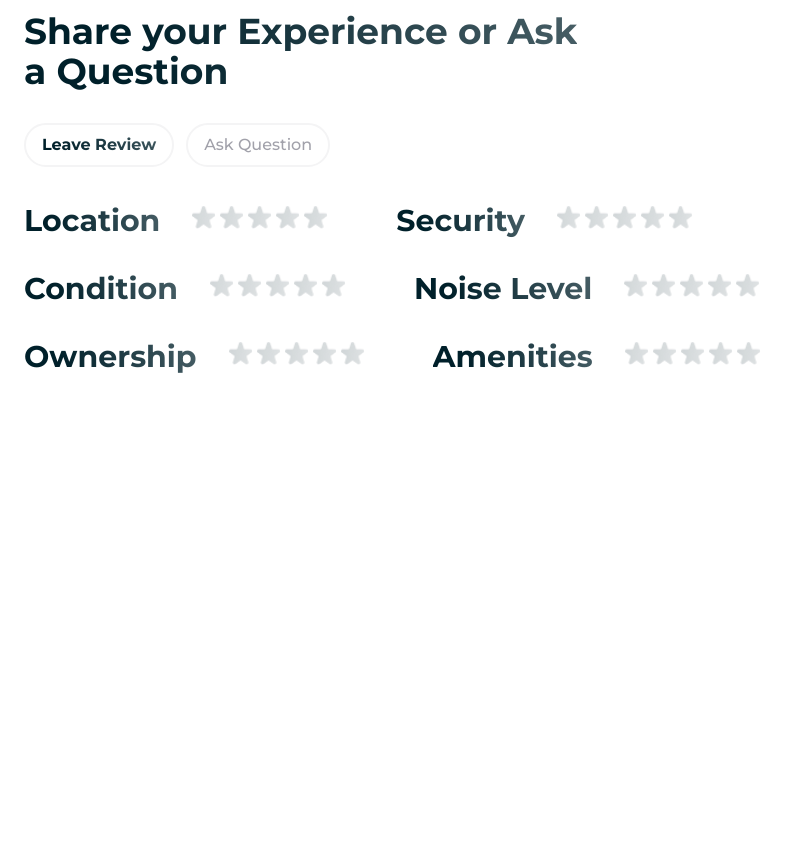
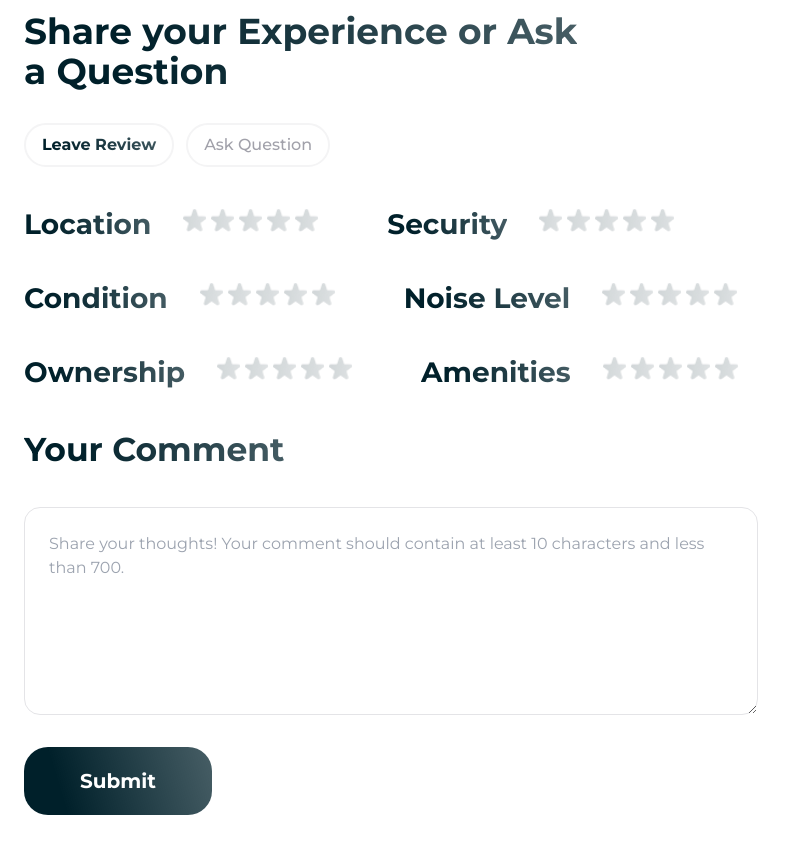
Before and after one commit to HumptyDumpy01/viaproperty-app, a Next.js app: page /properties/1 in a window 1280 px wide. Shown: the part 3200-4053 px from the top of the page, without its empty margins (0-799 px from the left). Before the commit the page ends 3703 px from the top, so only its background shows below. Built offline with nearby package versions, Linux system fonts and the light colour scheme.

Commit message:
User can switch between adding review comment or asking a question comment.

```diff
--- a/app/properties/[id]/page.tsx
+++ b/app/properties/[id]/page.tsx
@@ -1,6 +1,6 @@
 'use client';
 
-import { useState } from 'react';
+import React, { useState } from 'react';
 import { AccordionFeatureType } from '@/utils/types/AccordionFeatureType';
 import Accordion from '@/components/Layout/Accordion/AccordionPropertyDescription/Accordion';
 import PropertyGallery from '@/components/PropertyDescription/Layout/PropertyGallery';
@@ -16,9 +16,9 @@ import AboutLandlord from '@/components/PropertyDescription/Layout/AboutLandlord
 import PropertyComments, { CommentType } from '@/components/PropertyDescription/Layout/PropertyComments';
 import HeadingMedium from '@/components/Typography/HeadingMedium';
 import RenterReviewsMetrics from '@/components/PropertyDescription/Layout/RenterReviewsMetrics';
+import { ActiveFilterTypeQuestions } from '@/utils/types/activeFilterTypeQuestions';
 import BadgeRounded from '@/components/UI/Badge/BadgeRounded';
-import { ActiveFilterTypeQuestions } from '@/utils/types/activeFilterTypeQuestions';
-import StarRating from '@/components/UI/Input/StarRating';
+import LeaveComment from '@/components/PropertyDescription/Layout/LeaveComment';
 
 /*type PropertyDescriptionType = {
   // children: ReactNode;
@@ -29,9 +29,18 @@ export type LeaveCommentBadgeType = `Leave Review` | `Ask Question`;
 export default function PropertyDescription(/*{  }: PropertyDescriptionType*/) {
   const [activeState, setActiveState] = useState<AccordionFeatureType>(`description`);
   const [activeLeaveCommentBadge, setActiveLeaveCommentBadge] = useState<LeaveCommentBadgeType>(`Leave Review`);
+  const [reviewsAvailable, setReviewsAvailable] = useState<boolean>(true);
 
 
   const handleSetLeaveCommentBadge = (switchTo: CommentType | ActiveFilterTypeQuestions | LeaveCommentBadgeType) => {
+
+    if (switchTo === 'Leave Review') {
+      setReviewsAvailable(true);
+    }
+    if (switchTo === 'Ask Question') {
+      setReviewsAvailable(false);
+    }
+
     if (switchTo === 'Leave Review' || switchTo === 'Ask Question') {
       setActiveLeaveCommentBadge(switchTo);
     }
@@ -82,12 +91,10 @@ export default function PropertyDescription(/*{  }: PropertyDescriptionType*/) {
               <PropertyComments />
             </div>
 
-            <div className={``}>
-              <h2 className={`text-4xl bg-clip-text text-transparent bg-linear-main-dark-blue font-bold flex w-fit
-                mb-8`}>Share your Experience or Ask <br /> a Question</h2>
-
-              <div className={`flex gap-3 mb-9`}>
-
+            <div>
+              <LeaveComment available={{ reviews: reviewsAvailable, questions: true }} badges={
+                (
+                  <>
                     <BadgeRounded setActiveFilter={handleSetLeaveCommentBadge} label={`Leave Review`} color={`blue`}
                                   type={`lg`}
                                   state={activeLeaveCommentBadge} />
@@ -95,27 +102,9 @@ export default function PropertyDescription(/*{  }: PropertyDescriptionType*/) {
                     <BadgeRounded setActiveFilter={handleSetLeaveCommentBadge} label={`Ask Question`} color={`blue`}
                                   type={`lg`}
                                   state={activeLeaveCommentBadge} />
-
-              </div>
-
-              <div className={`flex flex-col gap-8`}>
-                <div className={`flex items-center gap-16`}>
-                  <StarRating name={`location`} label={`Location`} />
-                  <StarRating label={`Security`} name={`security`} />
-                </div>
-
-                <div className={`flex items-center gap-16`}>
-                  <StarRating name={`condition`} label={`Condition`} />
-                  <StarRating name={`noiseLevel`} label={`Noise Level`} />
-                </div>
-
-                <div className={`flex items-center gap-16`}>
-                  <StarRating name={`ownership`} label={`Ownership`} />
-                  <StarRating name={`amenities`} label={`Amenities`} />
-                </div>
-                <div>
-                </div>
-              </div>
+                  </>
+                )
+              } />
 
             </div>
 
--- a/components/Layout/Comment/Comment.tsx
+++ b/components/Layout/Comment/Comment.tsx
@@ -104,7 +104,7 @@ export default function
         {leaveReplyOpen && (
           <>
             <ReplyOnComment setLeaveReplyOpen={setLeaveReplyOpen} btnLabel={`Add Reply`} textareaName={`reply`}
-                            textareaWidth={340} />
+                            textareaWidth={`w-[370px]`} />
           </>
         )}
       </div>
--- a/components/Layout/Comment/ReplyOnComment.tsx
+++ b/components/Layout/Comment/ReplyOnComment.tsx
@@ -1,7 +1,7 @@
 // 'use client';
 
 type ReplyOnCommentType = {
-  textareaWidth: number;
+  textareaWidth: string;
   textareaName: string;
   setLeaveReplyOpen: (arg: boolean) => void;
   btnLabel: string;
@@ -20,7 +20,7 @@ export default function ReplyOnComment({
     <>
       <div className={`flex`}>
         <form className={`flex flex-col gap-3`}>
-          <Textarea name={textareaName} width={textareaWidth} />
+          <Textarea name={textareaName} widthClass={textareaWidth} />
           <div className={`flex items-center gap-3`}>
             <button
               className={`text-left transition-all duration-200 text-sm
--- /dev/null
+++ b/components/PropertyDescription/Layout/LeaveComment.tsx
@@ -0,0 +1,64 @@
+// 'use client';
+
+import StarRating from '@/components/UI/Input/StarRating';
+import ViapropertyButton from '@/components/UI/Button/ViapropertyButton';
+import React, { ReactNode } from 'react';
+
+
+type LeaveCommentType = {
+  available: {
+    reviews: boolean;
+    questions: boolean;
+  };
+  badges: ReactNode;
+}
+
+export default function LeaveComment({ badges, available }: LeaveCommentType) {
+  return (
+    <>
+      <div className={``}>
+        <h2 className={`text-4xl bg-clip-text text-transparent bg-linear-main-dark-blue font-bold flex w-fit
+                mb-8`}>Share your Experience or Ask <br /> a Question</h2>
+
+        <div className={`flex gap-3 mb-9`}>
+
+          {badges}
+
+        </div>
+
+        <form className={`flex flex-col gap-8`}>
+          {available.reviews && (
+            <>
+              <div className={`flex items-center gap-16`}>
+                <StarRating name={`location`} label={`Location`} />
+                <StarRating label={`Security`} name={`security`} />
+              </div>
+
+              <div className={`flex items-center gap-16`}>
+                <StarRating name={`condition`} label={`Condition`} />
+                <StarRating name={`noiseLevel`} label={`Noise Level`} />
+              </div>
+
+              <div className={`flex items-center gap-16`}>
+                <StarRating name={`ownership`} label={`Ownership`} />
+                <StarRating name={`amenities`} label={`Amenities`} />
+              </div>
+            </>
+          )}
+          <div>
+            <h3 className={`bg-clip-text text-transparent bg-linear-main-dark-blue font-bold
+                  text-[33px] w-fit mb-8`}>Your Comment</h3>
+            <div className={`w-[734px]`}>
+                    <textarea required
+                              className={`w-full text-left p-6 flex h-52 border border-zinc-200 rounded-2xl`}
+                              placeholder={`Share your thoughts! Your comment should contain at least 10 characters and less than 700.`} />
+            </div>
+          </div>
+          <div>
+            <ViapropertyButton label={`Submit`} bgColor={`bg-linear-main-dark-blue`} />
+          </div>
+        </form>
+      </div>
+    </>
+  );
+}
--- /dev/null
+++ b/components/UI/Button/ViapropertyButton.tsx
@@ -0,0 +1,27 @@
+// 'use client';
+
+import { motion } from 'framer-motion';
+
+type ViapropertyButtonType = {
+  bgColor: `bg-linear-main-red` | `bg-linear-main-dark-blue`;
+  label: string;
+  btnType?: `button` | `submit` | `reset`;
+  // children: ReactNode;
+}
+
+export default function ViapropertyButton({ bgColor, label, btnType = `submit` }: ViapropertyButtonType) {
+  return (
+    <>
+      <motion.button
+        whileHover={{
+          scale: 1.1,
+          backgroundColor: `#222`
+        }}
+        whileTap={{ scale: 0.9 }}
+        type={btnType}
+        className={`text-xl ${bgColor} px-14 py-5 text-white rounded-3xl font-bold
+              transition-all`}>{label}
+      </motion.button>
+    </>
+  );
+}
--- a/components/UI/Input/StarRating.tsx
+++ b/components/UI/Input/StarRating.tsx
@@ -33,7 +33,7 @@ export default function StarRating({ label, name }: StarRatingType) {
   return (
     <div className="flex items-center gap-4">
       <label htmlFor="location"
-             className="mr-4 bg-clip-text text-transparent bg-linear-main-dark-blue text-3xl font-bold">{label}</label>
+             className="mr-4 bg-clip-text text-transparent bg-linear-main-dark-blue text-[28px] font-bold">{label}</label>
       <div className="flex items-center gap-2">
         <div className="star-rating-container">
           {[1, 2, 3, 4, 5].map((star) => (
--- a/components/UI/Textarea/Textarea.tsx
+++ b/components/UI/Textarea/Textarea.tsx
@@ -3,18 +3,18 @@
 type TextareaType = {
   minLength?: number;
   maxLength?: number;
-  width?: number;
+  widthClass?: string;
   height?: string;
   name: string;
   // children: ReactNode;
 }
 
-export default function Textarea({ minLength = 1, maxLength = 700, width, height, name }: TextareaType) {
+export default function Textarea({ minLength = 1, maxLength = 700, widthClass, height, name }: TextareaType) {
   return (
     <>
       <textarea
-        className={`w-[${width}px] ${height ? `h-${height}` : `h-20`}  border border-zinc-200 rounded-md p-4 mb-2 transition-all duration-300`}
-        placeholder={`Your Comment`} required minLength={1} maxLength={700} name={name} />
+        className={`${widthClass} ${height ? `h-${height}` : `h-20`}  border border-zinc-200 rounded-md p-4 mb-2 transition-all duration-300`}
+        placeholder={`Your Comment`} required minLength={minLength} maxLength={maxLength} name={name} />
     </>
   );
 }
```
Lines whose indentation alone changed are shown as unchanged.
